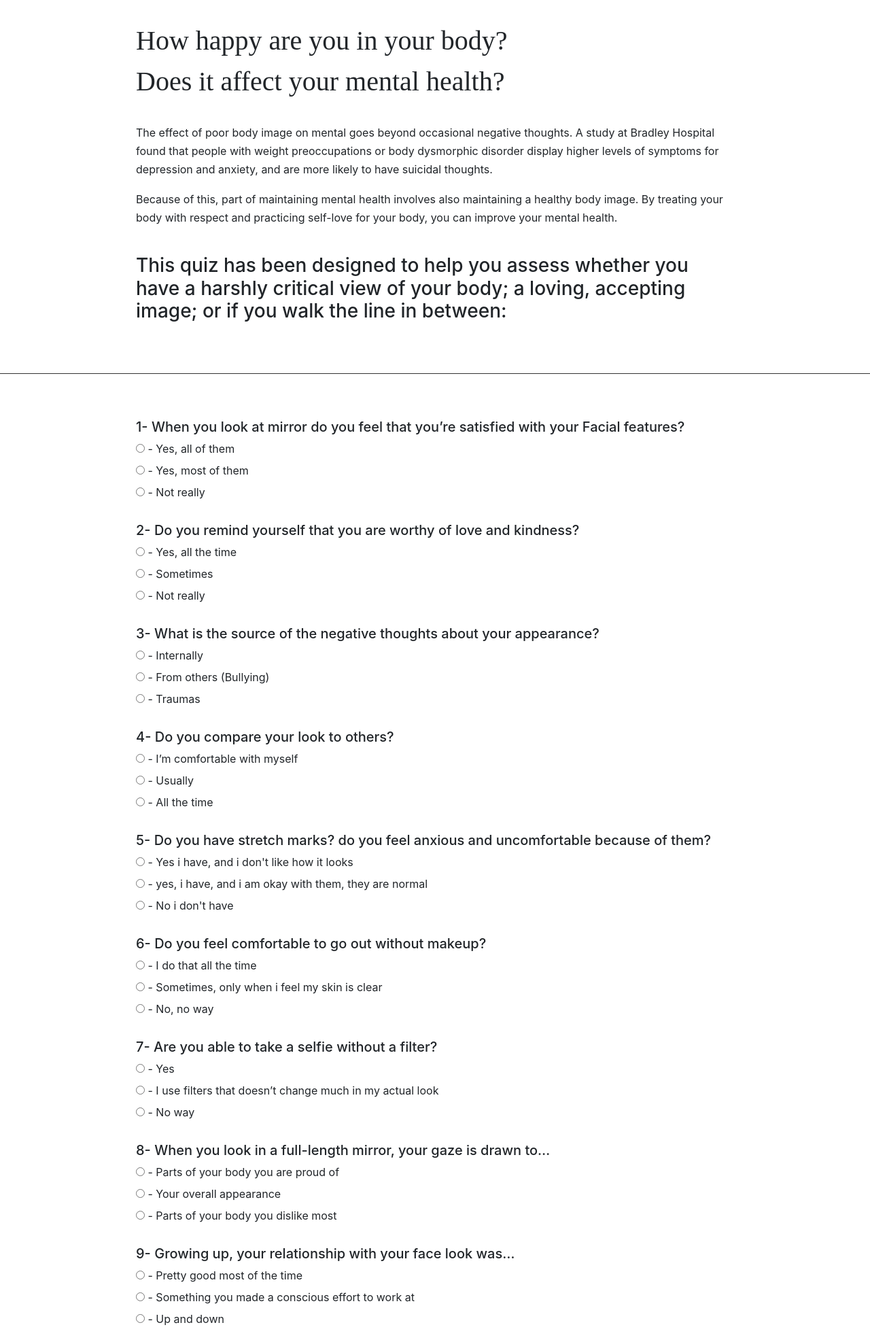
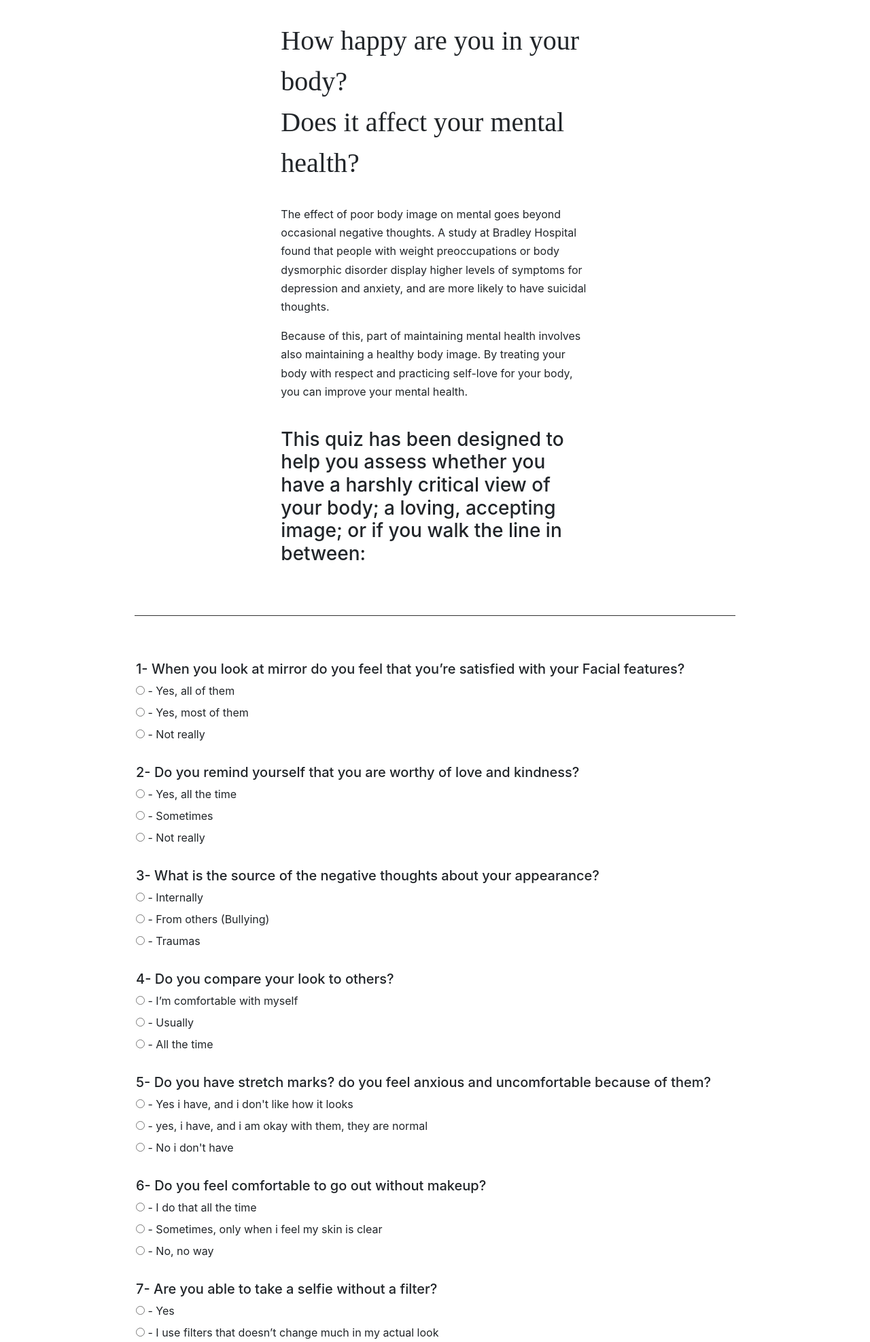
Before and after one commit to MohanadOmarrr/Kadell-Form, a Django app: page / in a window 1280 px wide. Shown: the part 462-2436 px from the top of the page at 68% size. Run offline with Django 4.2, Linux system fonts and the light colour scheme; some libraries are stand-ins or nearby versions.

Commit message:
mobile size

```diff
--- a/templates/survey.html
+++ b/templates/survey.html
@@ -20,7 +20,7 @@
         <img src="https://res.cloudinary.com/dhyz3axjw/image/upload/v1659613770/a2mic0rdahbfclklsqiy.jpg" width="45%"/>
     </div>
 
-    <div class="container col-sm-12" style="padding: 50px 200px">
+    <div class="container col-sm-8" style="padding: 50px 200px">
             <h1 style="font-family:Bonky Serif; line-height:1.5;">How happy are you in your body?<br>Does it affect your mental health?</h1>
             <br>
             <p style="line-height:1.7;">The effect of poor body image on mental goes beyond occasional negative thoughts. A study at Bradley Hospital found that people with weight preoccupations or body dysmorphic disorder display higher levels of symptoms for depression and anxiety, and are more likely to have suicidal thoughts.</p>
@@ -29,7 +29,7 @@
             <h3>This quiz has been designed to help you assess whether you have a harshly critical view of your body; a loving, accepting image; or if you walk the line in between:</h3>
     </div>
 
-    <hr style="height:1px;border:none;color:#333;background-color:#333;" width="50%" class="col-sm-12">
+    <hr style="height:1px;border:none;color:#333;background-color:#333;" width="50%" class="col-sm-8">
 
     <div class="container col-sm-12" style="padding: 50px 200px">
         <form action="{% url 'survey' %}">
```
